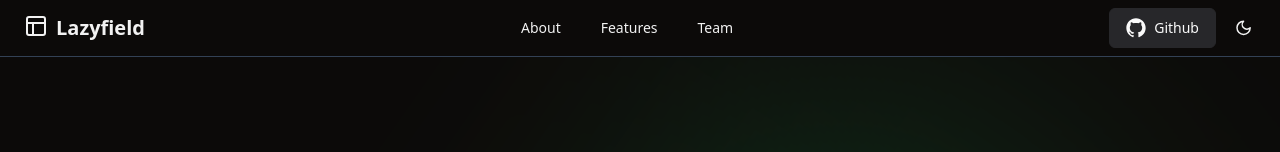
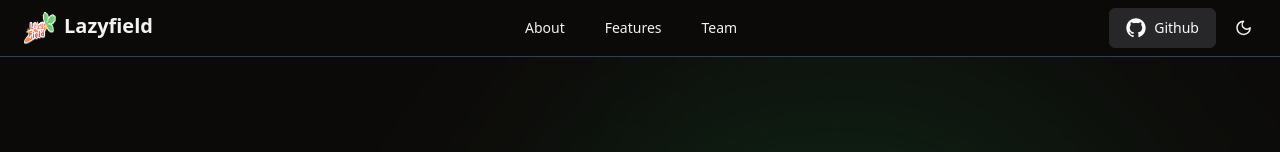
Before and after one commit to FYUDerma/Lazyfield-Landing_Page, a React (Vite) app: page / in a window 1280 px wide. Shown: the top 152 px of the page. Built offline with nearby package versions, Linux system fonts and the light colour scheme; grey boxes are pictures that could not be loaded.

Commit message:
update Navbar to use lzicon image and rename title to Lazyfield

```diff
--- a/src/components/Navbar.tsx
+++ b/src/components/Navbar.tsx
@@ -12,11 +12,12 @@ import {
   SheetTrigger,
 } from "@/components/ui/sheet";
 
+import lzicon from "@/assets/lzicon.png";
+
 import { GitHubLogoIcon } from "@radix-ui/react-icons";
 import { buttonVariants } from "./ui/button";
 import { Menu } from "lucide-react";
 import { ModeToggle } from "./mode-toggle";
-import { LogoIcon } from "./Icons";
 
 interface RouteProps {
   href: string;
@@ -50,7 +51,11 @@ export const Navbar = () => {
               href="/"
               className="ml-2 font-bold text-xl flex"
             >
-              <LogoIcon />
+              <img
+                src={lzicon}
+                alt="Lazyfield Icon"
+                className="w-8 h-8 mr-2"
+              />
               Lazyfield
             </a>
           </NavigationMenuItem>
@@ -75,7 +80,7 @@ export const Navbar = () => {
               <SheetContent side={"left"}>
                 <SheetHeader>
                   <SheetTitle className="font-bold text-xl">
-                    Shadcn/React
+                    Lazyfield
                   </SheetTitle>
                 </SheetHeader>
                 <nav className="flex flex-col justify-center items-center gap-2 mt-4">
```
